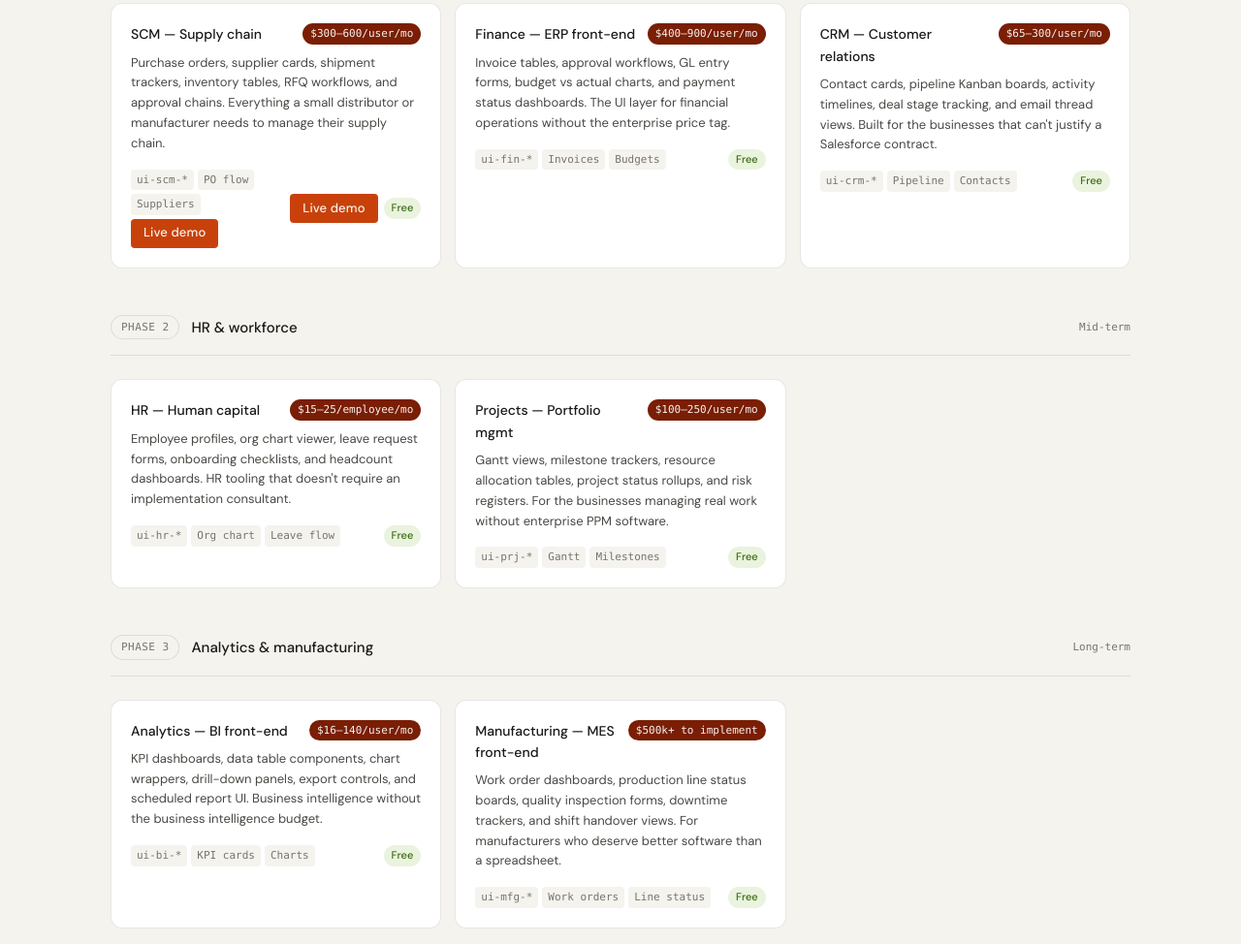
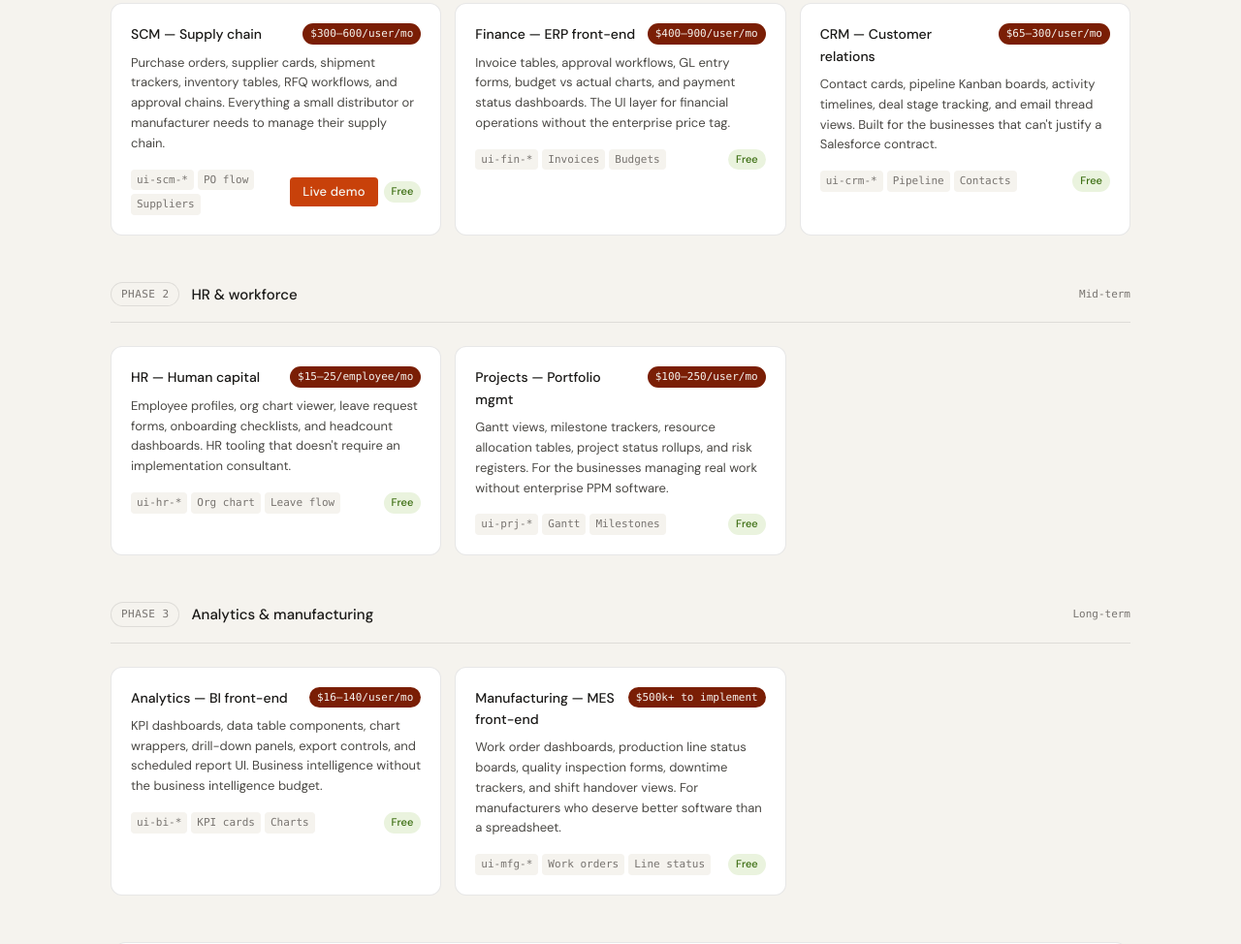
Before and after one commit to jlogan839-forge/forge-ui, a website: page modules.html in a window 1280 px wide. Shown: the part 1479-2453 px from the top of the page at 97% size. Drawn offline with Linux system fonts and the light colour scheme.

Commit message:
Fix duplicate live demo button on modules page

```diff
--- a/modules.html
+++ b/modules.html
@@ -445,7 +445,7 @@
                   <span class="module-comp">ui-scm-*</span>
                   <span class="module-comp">PO flow</span>
                   <span class="module-comp">Suppliers</span>
-                  <a href="ui-scm-demo.html" class="ui-btn ui-btn-sm ui-btn-accent">Live demo</a>
+
                 </div>
                 <div style="display:flex;gap:6px;align-items:center">
                 <a href="ui-scm-demo.html" class="ui-btn ui-btn-sm ui-btn-accent">Live demo</a>
```
